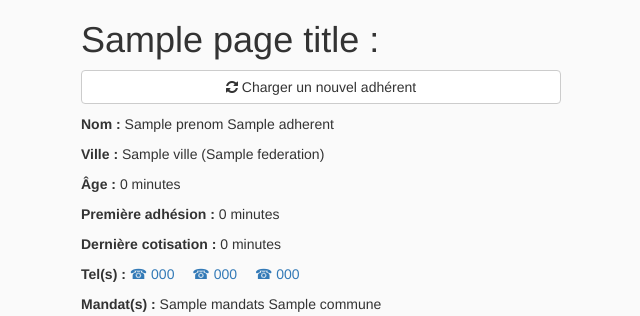
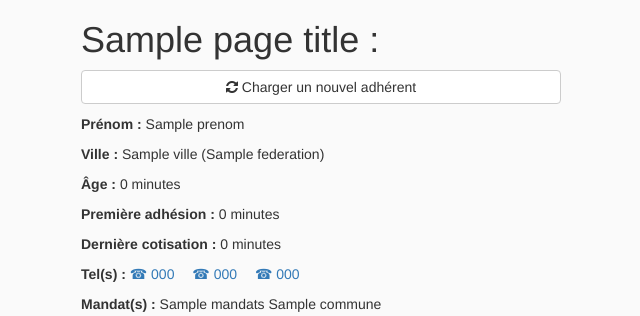
Before and after one commit to Brachamul/fichier-jdem, a Django app: template phoning/templates/phoning/coordonnees.html in a window 1280 px wide. Shown: the top 316 px of the page, without its empty margins (319-959 px from the left). Run offline with Django 3.2, Linux system fonts and the light colour scheme; the template is opened without the code that fills it: most values are stand-ins (such as "Sample title", 1, 10 or a date in 2020); some libraries are stand-ins or nearby versions.

Commit message:
removed name

```diff
--- a/phoning/templates/phoning/coordonnees.html
+++ b/phoning/templates/phoning/coordonnees.html
@@ -11,8 +11,8 @@
 
 {% if adherent %}
 
-	<p><strong>Nom :</strong>
-	{{ adherent.prenom }} {{ adherent.nom }}</p>
+	<p><strong>Prénom :</strong>
+	{{ adherent.prenom }}</p>
 
 	<p><strong>Ville :</strong>
 	{{ adherent.ville }} ({{ adherent.federation }})<p>
```
